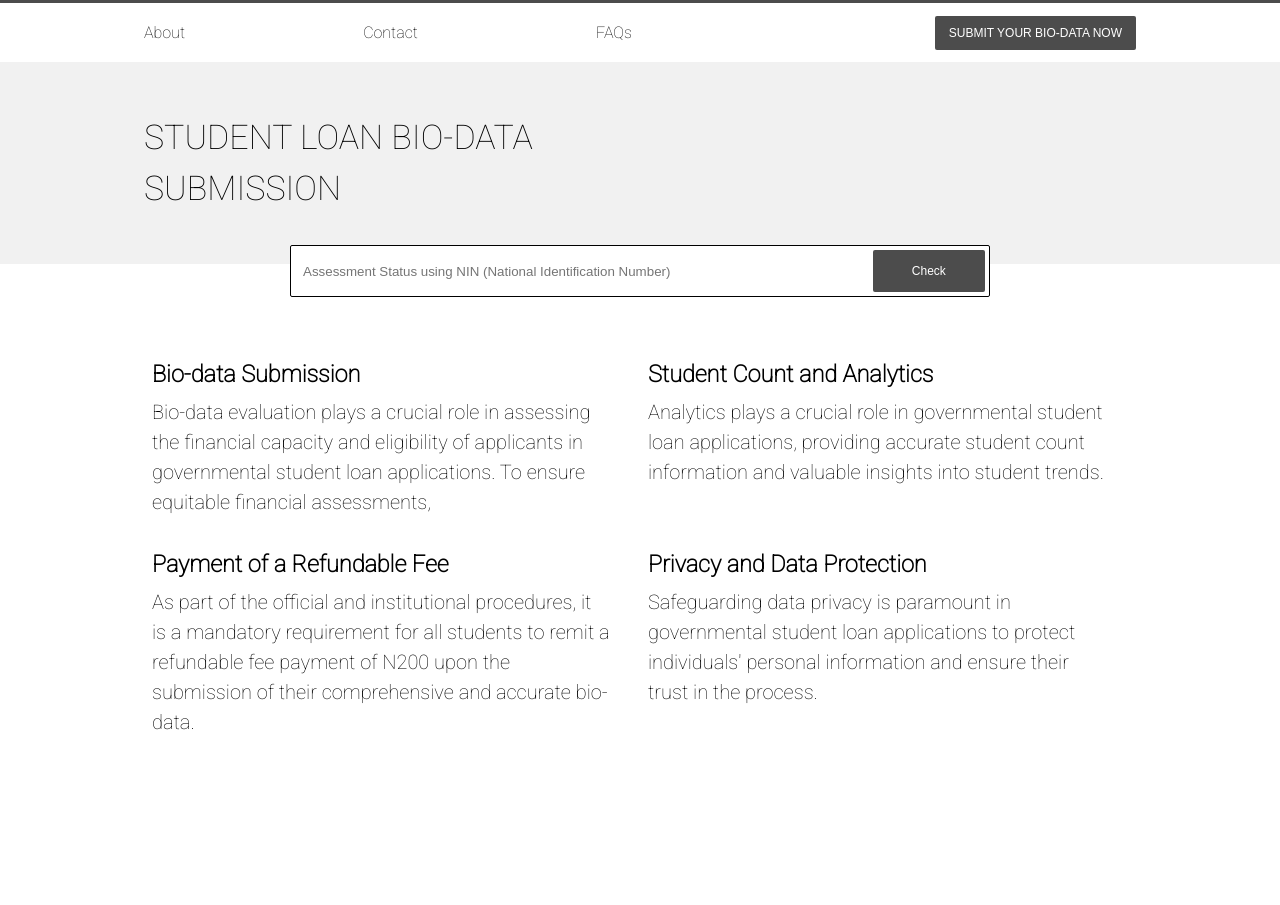
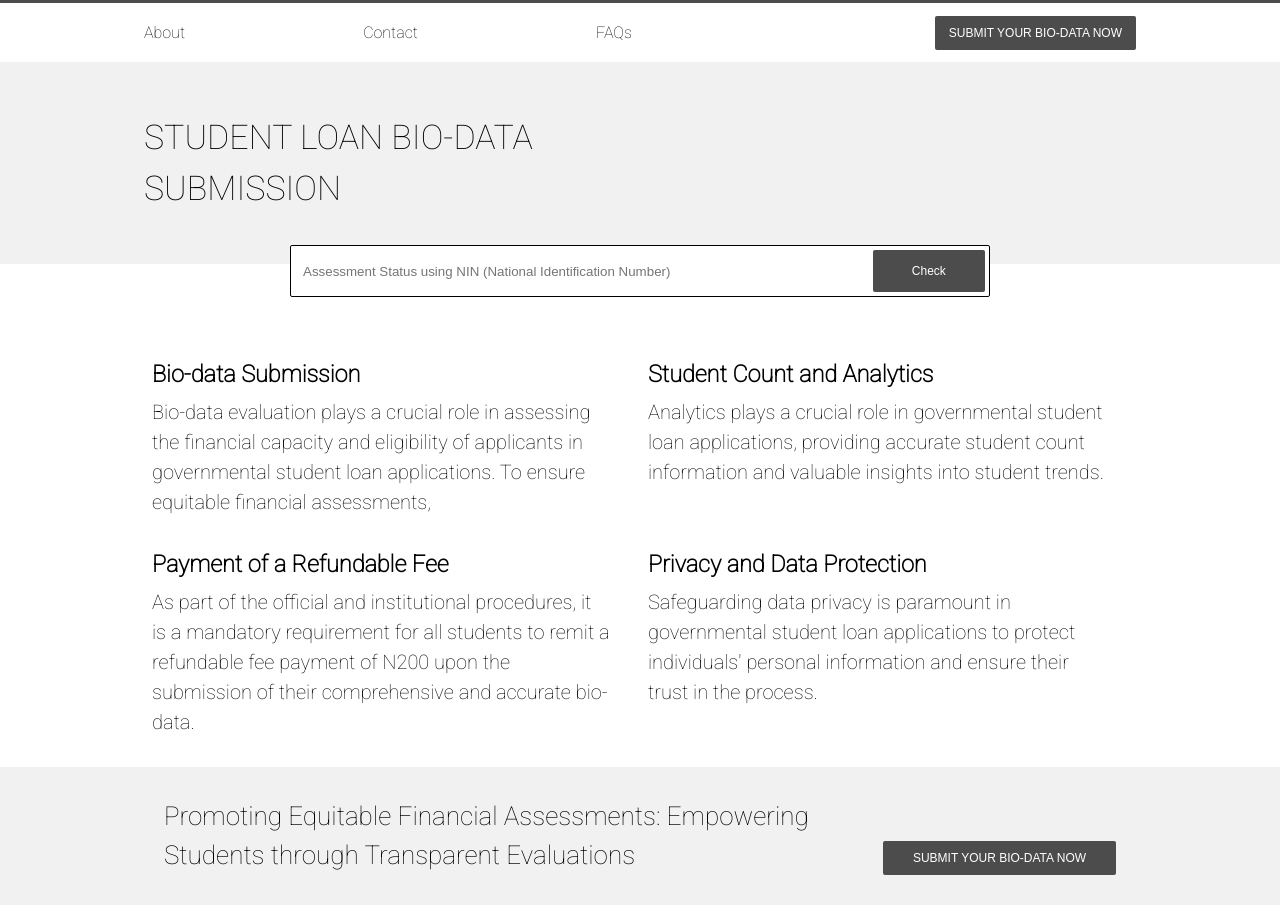
Before and after one commit to mjhdaais/palliative-ticket-generator, a Next.js app: page / in a window 1280 px wide. Before the commit the page ends 800 px from the top, so only its background shows below. Built offline with nearby package versions, Linux system fonts and the light colour scheme.

Commit message:
added cta

```diff
--- a/app/page.tsx
+++ b/app/page.tsx
@@ -93,15 +93,18 @@ export default function Page() {
             </div>
         </div>
 
-        {/* Sub Section */}
-        {/* <div className={`${styles.sub_section}`}>
-            <div className={`${styles.container} ${styles.row}`}>
-                <p className={`${styles.col} ${styles.m8}`}>
+        {/* CTA Section */}
+        <div className={`${styles.cta_section}`}>
+            <div className={`${styles.container}`}>
+                <p>
                     Promoting Equitable Financial Assessments: Empowering Students through Transparent Evaluations
                 </p>
-                <button className={`${styles.col} ${styles.m4} `}>Submit Your Bio-data Now</button>
+                <p>
+                    <button>Submit Your Bio-data Now</button>
+                </p>
+
             </div>
-        </div> */}
+        </div>
 
         {/* Footer */}
         {/* <div className={`${styles.footer}`}>
--- a/app/styles.module.css
+++ b/app/styles.module.css
@@ -219,11 +219,67 @@
     /* border: 1px solid red;  */
     padding-right: 1.5rem;
     margin-top: 1.5rem;
-
 }
 
 .features_row div h3 {
+    /* border: 1px solid red;  */
     padding-bottom: 5px;
+}
+
+/* .features_row div p {
+    border: 1px solid red;
+    width: 200ch;
+    white-space: nowrap;
+    overflow: hidden;
+    text-overflow: ellipsis;
+} */
+
+.cta_section {
+    /* border: 1px solid red; */
+    /* padding: 1.5rem; */
+    background: #f1f1f1;
+}
+
+.cta_section div {
+    /* border: 1px solid red; */
+    display: flex;
+    gap: 1rem;
+    padding-top: 1.5rem;
+    padding-bottom: 1.5rem;
+}
+
+.cta_section p, .cta_section button {
+    /* border: 1px solid red; */
+}
+
+.cta_section p:first-child {
+    width: 90%;
+    font-size: 1.3rem;
+}
+
+.cta_section p:last-child {
+    width: 30%;
+    display: flex;
+    align-items: end;
+    justify-content: flex-end;
+}
+
+.cta_section p:last-child button {
+    width: 100%;
+    padding: .5rem .7rem;
+    border: none;
+    border-radius: 2px;
+    background: #4c4c4c;
+    color: #ffffff;
+    text-transform: uppercase;
+    cursor: pointer;
+}
+
+@media (max-width: 600px) {
+    .cta_section div { flex-wrap: wrap; }
+    .cta_section p:last-child {
+        width: 100%;
+    }
 }
 
 
@@ -231,9 +287,7 @@
 
 
 
-
-
-.intro {
+/* .intro {
     padding: 2rem;
 }
 
@@ -248,86 +302,86 @@
 }
 
 .sub_section .row button{
-    /* border: 1px solid red; */
+    border: 1px solid red;
     padding: .5rem 0;
 }
 
 .footer {
     padding: 3rem 0;
     background: #353535;
-}
+} */
 
-.header_col_i, .header_col_ii {
-    /* border: 1px solid red; */
+/* .header_col_i, .header_col_ii {
+    border: 1px solid red;
     width: 60%;
     display: flex;
     justify-content: space-between;
     align-items: baseline;
     margin: auto;
-    /* padding: 0; */
-    /* padding: .4rem 0; */
+    padding: 0;
+    padding: .4rem 0;
 
-}
+} */
 
-.header_col_i {
-    /* border: 1px solid red; */
-    /* align-items: baseline; */
-}
+/* .header_col_i {
+    border: 1px solid red;
+    align-items: baseline;
+} */
 
-.header_col_i h1 {
+/* .header_col_i h1 {
     border: 1px solid red;
     color: #595959;
-    /* font-size: 1rem; */
-    /* text-shadow: 15px 4px 20px 0px rgba(0, 0, 0, 0.44); */
-    /* font-family: Roboto; */
-    /* font-size: 2.5rem; */
-    /* font-style: normal; */
-    /* font-weight: 500; */
-    /* line-height: 61px; 129.787% */
-    /* letter-spacing: -0.705px; */
-    /* text-transform: uppercase; */
-}
+    font-size: 1rem;
+    text-shadow: 15px 4px 20px 0px rgba(0, 0, 0, 0.44);
+    font-family: Roboto;
+    font-size: 2.5rem;
+    font-style: normal;
+    font-weight: 500;
+    line-height: 61px; 129.787%
+    letter-spacing: -0.705px;
+    text-transform: uppercase;
+} */
 
-.header h1 {
-    /* font-size: 2rem; */
-}
+/* .header h1 {
+    font-size: 2rem;
+} */
 
-.title {
+/* .title {
 
-}
+} */
 
-.navs {
-    /* border: 1px solid red; */
+/* .navs {
+    border: 1px solid red;
     color: #4c4c4c;
-}
+} */
 
 /* .navs > a {
     margin-left: 1.7rem;
 } */
 
-.header_col_ii {
-    /* padding-bottom: 2rem; */
-    /* border: 1px solid red; */
-    /* justify-content: flex-end; */
-}
+/* .header_col_ii {
+    padding-bottom: 2rem;
+    border: 1px solid red;
+    justify-content: flex-end;
+} */
 
-.searchField {
-    /* text-align: right; */
+/* .searchField {
+    text-align: right;
     display: flex;
     align-items: center;
     padding: .5rem;
     border-radius: 5px;
     background-color: #ffffff;
-}
+} */
 
-.searchField > i {
-    /* padding: 0 1rem; */
-    /* border-right: 1px solid #E5E5E5; */
-}
+/* .searchField > i {
+    padding: 0 1rem;
+    border-right: 1px solid #E5E5E5;
+} */
 
-.searchField > input {
+/* .searchField > input {
     width: 35rem;
     padding: .7rem;
     border: none;
     outline: none;
-}
+} */
```
